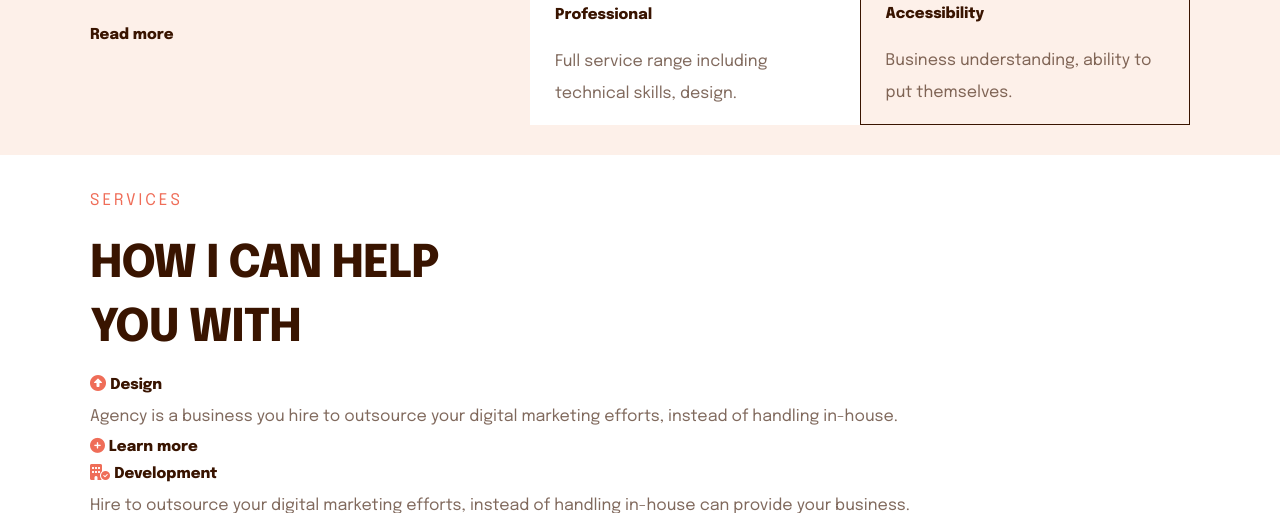
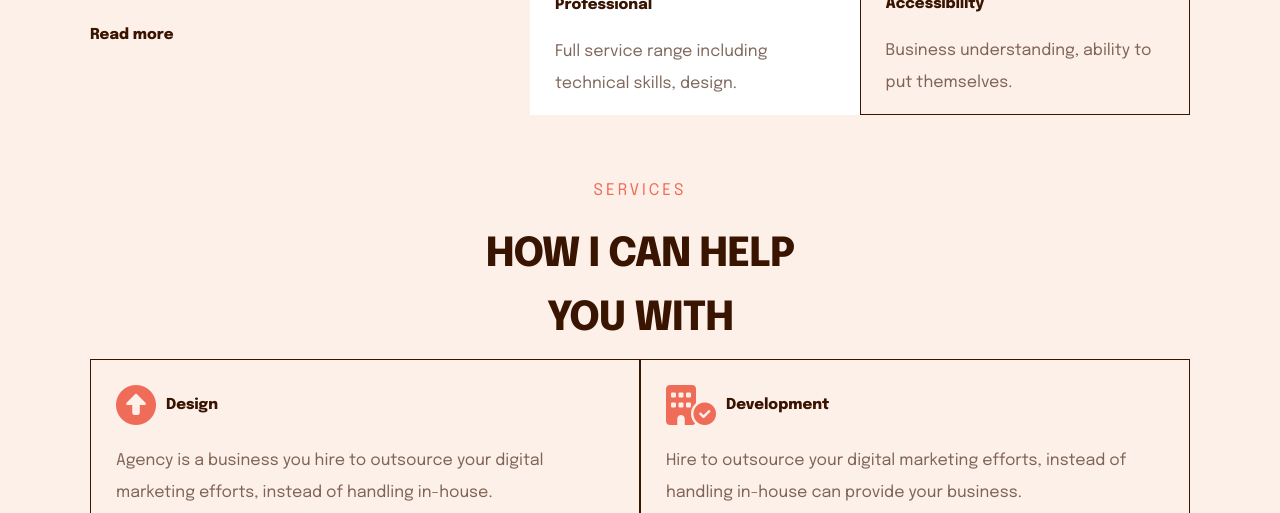
Before and after one commit to adedyife/Marketing-Agency, a plain HTML site: page index.html in a window 1280 px wide. Shown: the part 2890-3403 px from the top of the page. Drawn offline with nearby package versions, Linux system fonts and the light colour scheme; a web font is replaced by a local one.

Commit message:
Update style.css

```diff
--- a/style.css
+++ b/style.css
@@ -20,7 +20,7 @@ button{
     }
 
     .padder{
-        padding: 10px 20px;
+        padding: 15px 20px;
     }
 
     .logo-cont{
@@ -282,7 +282,7 @@ button{
         font-family: 'Epilogue';
         font-style: normal;
         font-weight: 800;
-        font-size: 45px;
+        font-size: 40px;
         line-height: 64px;
         letter-spacing: -1px;
         color: #391400;
@@ -496,11 +496,46 @@ button{
    }
 
    .sub-featitem:last-child{
-        border: solid 1px  #391400; ;
+        border: solid 1px  #391400;
    }
 
-    .sub-featitem .icon {
-        font-size: 50px;
+    .big-icon {
+        font-size: 40px;
+    }
+
+    /* ======================================SERVICES==================================== */
+
+    .service{
+        display: grid;
+        grid-template-columns: 1fr;
+        background-color: rgb(253,240,233);
+    }
+
+    .service-1{
+        display: flex;
+        flex-direction: column;
+        align-items: center;
+        text-align: center;
+    }
+
+    .service-cont{
+        display: grid;
+        grid-template-columns: 1fr;
+    }
+
+    .service-item{
+        display: flex;
+        flex-direction: column;
+        gap: 20px;
+        padding: 25px;
+        border: solid .5px  #391400;
+    }
+
+    .service-item div{
+        display: flex;
+        flex-direction: row;
+        align-items: center;
+        gap: 10PX;
     }
 
 
@@ -629,6 +664,12 @@ button{
         flex-direction: row;
     }
 
+    .service-cont{
+        grid-template-columns: 1fr 1fr;
+    }
+
+
+
 }
 
 @media (min-width:1400px){
```
